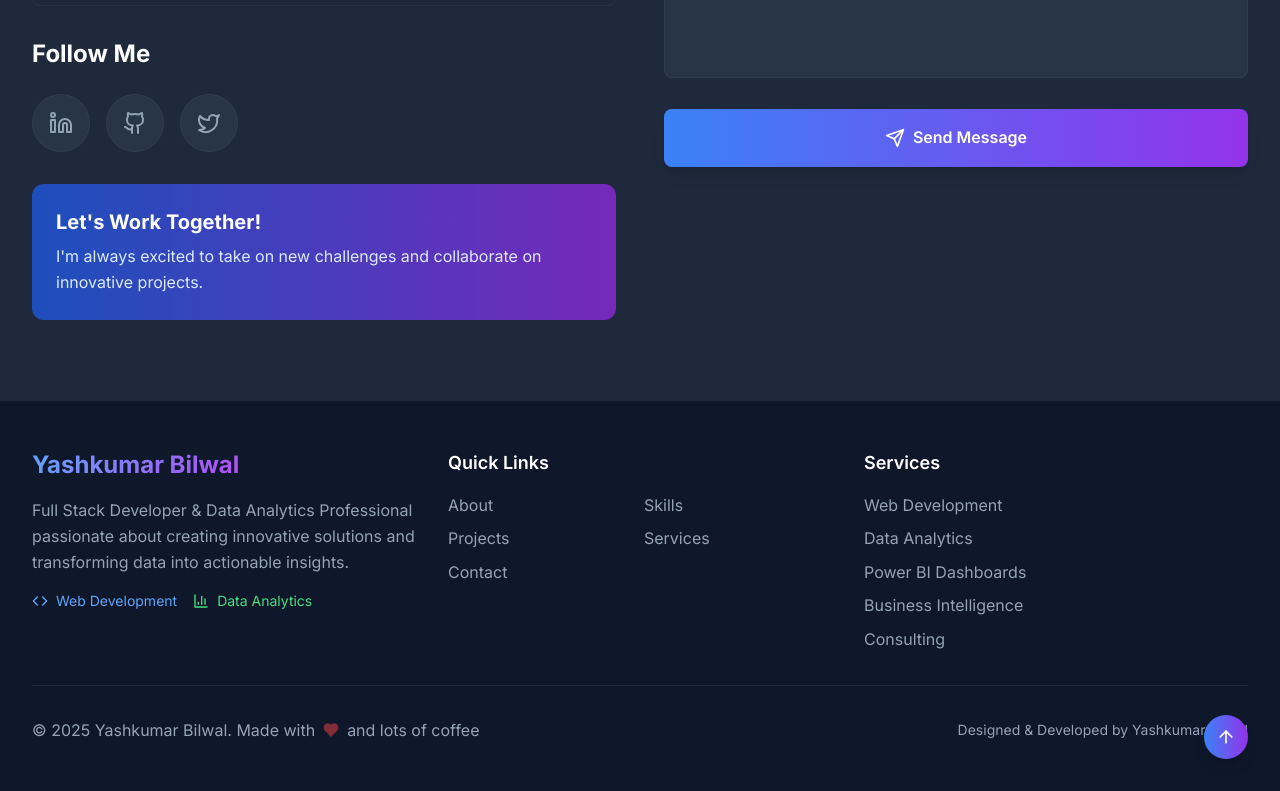
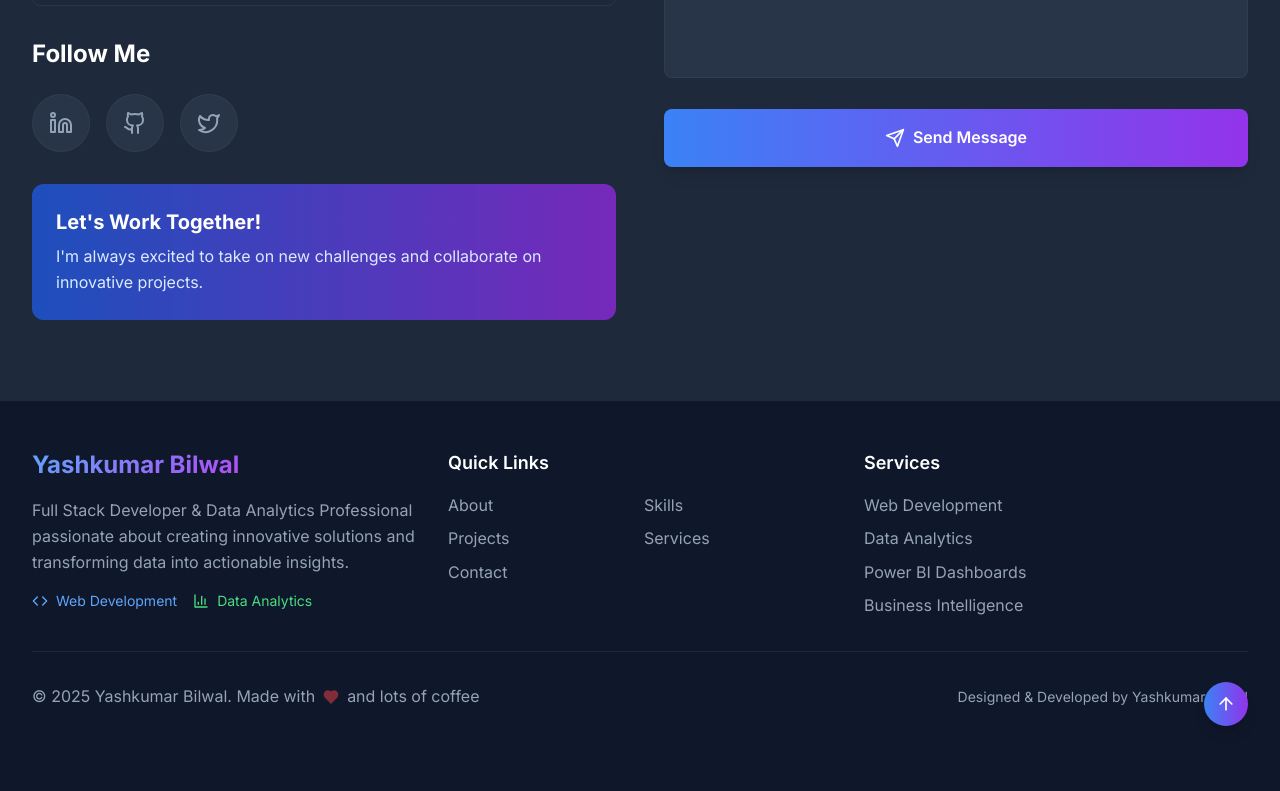
Before and after one commit to yashbilwal/Portfolio, a React (Vite) app: page / in a window 1280 px wide. Shown: the part 8164-8955 px from the top of the page. After the commit the page ends 8922 px from the top, so only its background shows below. Built offline with nearby package versions, Linux system fonts and the light colour scheme.

Commit message:
Update Footer.tsx

```diff
--- a/src/components/Footer.tsx
+++ b/src/components/Footer.tsx
@@ -61,8 +61,7 @@ const Footer = () => {
                 'Web Development',
                 'Data Analytics',
                 'Power BI Dashboards',
-                'Business Intelligence',
-                'Consulting'
+                'Business Intelligence'
               ].map((service) => (
                 <div key={service} className="text-slate-400 hover:text-blue-400 transition-colors duration-300">
                   {service}
```
